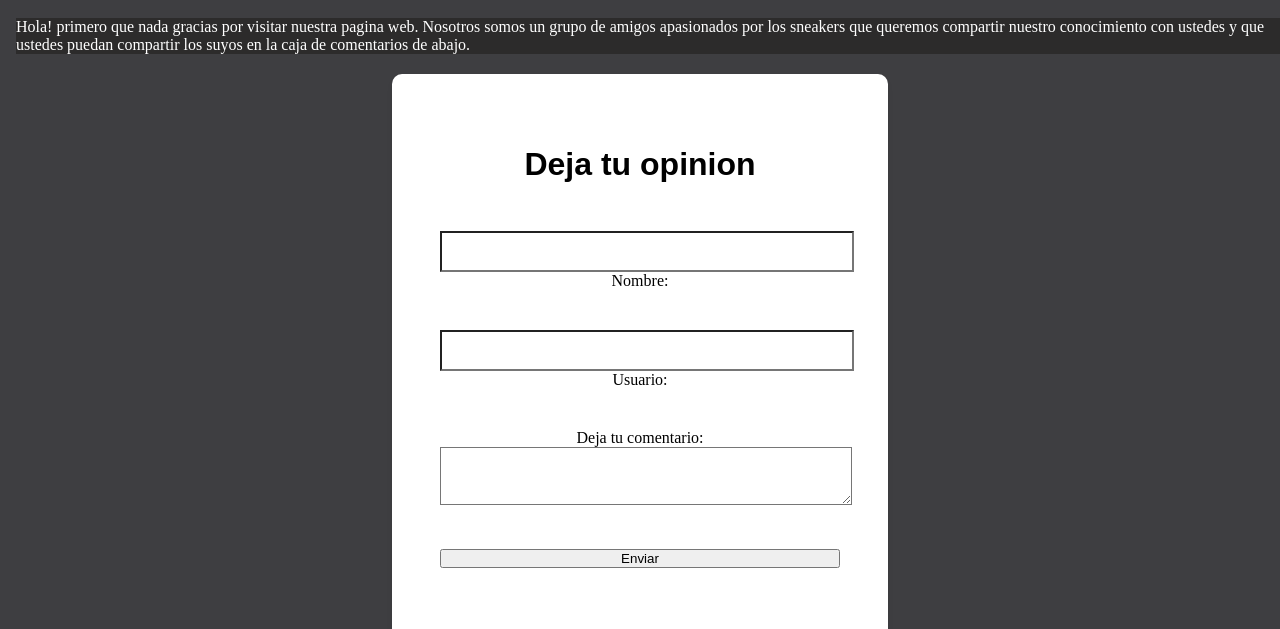
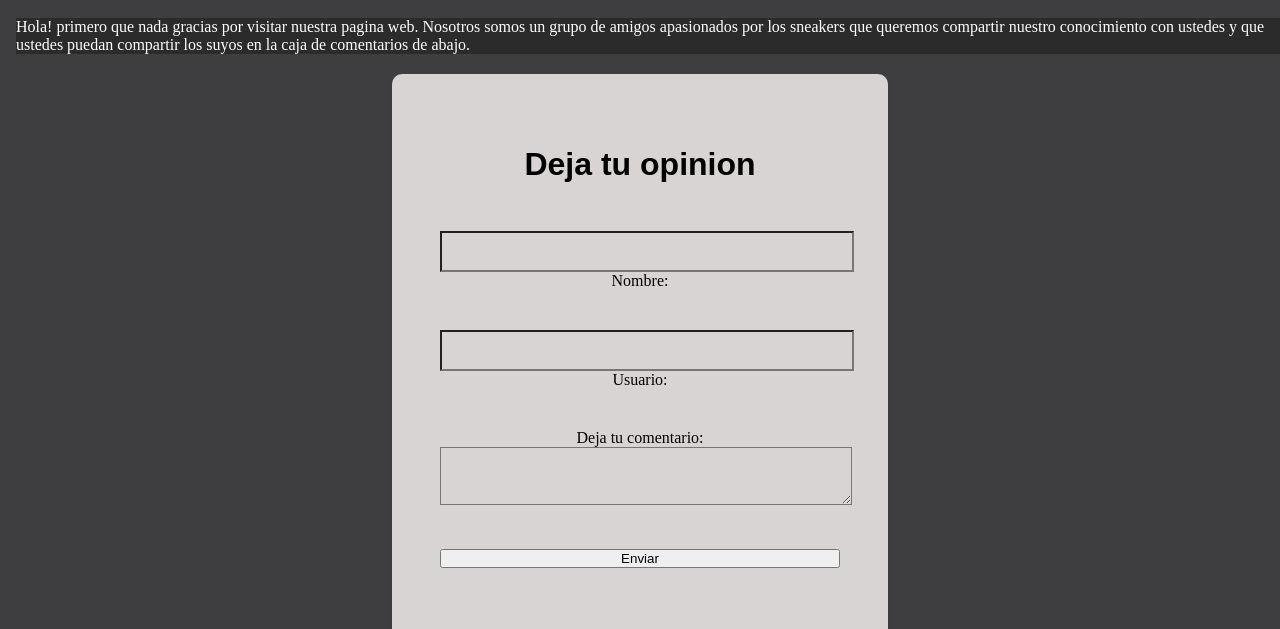
Before and after one commit to AgustinDieux/top-cinco-sneakers, a plain HTML site: page pages/sobre-nosotros.html in a window 1280 px wide. Shown: the part 713-1342 px from the top of the page. Drawn offline with Linux system fonts and the light colour scheme.

Commit message:
cambio de color form

```diff
--- a/css/style.css
+++ b/css/style.css
@@ -177,7 +177,7 @@ p {
 /* formulario */
 
 .form {
-    background-color: #fff;
+    background-color: rgb(216, 212, 212);
     margin: auto;
     margin-top: 20px;
     width: 50%;
```
